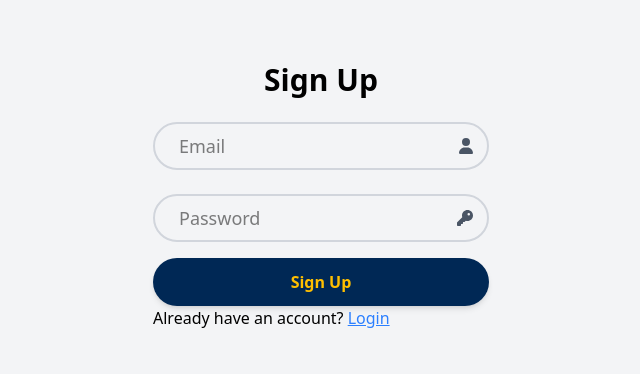
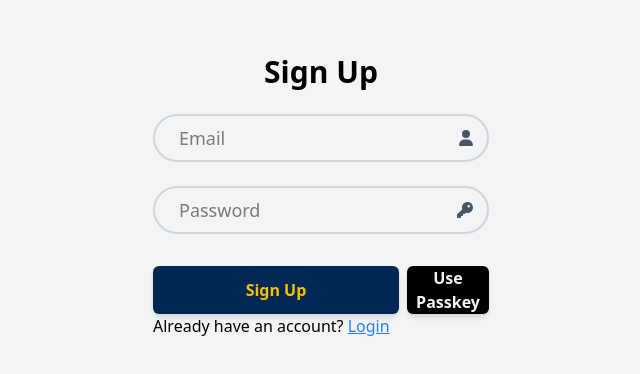
Before and after one commit to UCD-193AB-ws24/Team-20-E2EE, a React (Vite) app in the folder client/: page /signup in a window 1280 px wide. Shown: the part 204-578 px from the top of the page, without its empty margins (319-959 px from the left). Built offline with nearby package versions, Linux system fonts and the light colour scheme; no server answers; what @corbado/react would draw is missing.

Commit message:
Login/ Signup/ PasskeyLogin styles
- Changed Style of pages using UCD colors
- Added Passkey button to Signup

```diff
--- a/client/src/pages/Login.jsx
+++ b/client/src/pages/Login.jsx
@@ -73,16 +73,16 @@ export default function Login() {
 
                         <div className="flex gap-2 mt-4">
                             {/* Login Button */}
-                            <button type="submit" className="flex-3 w-full h-12 bg-[#002855] text-[#FFBF00] font-bold rounded-full shadow-md mt-4 hover:bg-[#0d3e73] transition">
+                            <button type="submit" className="flex-3 w-full h-12 bg-[#002855] text-[#FFBF00] font-bold rounded-md shadow-md mt-4 hover:bg-[#0d3e73] transition">
                                 Login
                             </button>
 
 
                             <button
                                 onClick={passkeyLogin}
-                                className="flex-1 w-full h-12 bg-black text-gray-100 font-semibold rounded-full shadow-md mt-4 hover:bg-[#3d3d3d] transition"
+                                className="flex-1 w-full h-12 bg-black text-gray-100 font-semibold rounded-md shadow-md mt-4 hover:bg-[#3d3d3d] transition"
                             >
-                                Passkey Login
+                                Use Passkey
                             </button>
                         </div>
 
--- a/client/src/pages/PasskeyLogin.jsx
+++ b/client/src/pages/PasskeyLogin.jsx
@@ -15,16 +15,16 @@ export default function Home() {
     }
 
     return (
-        <div className='Auth' style={{ display: 'flex', justifyContent: 'center', marginTop: '20px' }}>
+        <div className='Auth flex flex-col items-center mt-5'>
     <CorbadoAuth
         onLoggedIn={onLoggedIn}
     />
 
     <button
         onClick={emailLogin}
-                className="w-50 h-50 bg-black text-gray-100 font-bold rounded-full shadow-md mt-4 hover:bg-gray-600 transition"
+        className="w-72 p-3 bg-[#002855] text-[#FFBF00] font-bold rounded-md shadow-md mt-4 hover:bg-gray-600 transition"
     >
-                Email Login
+        Login with Email
     </button>
 </div>
     )
--- a/client/src/pages/Signup.jsx
+++ b/client/src/pages/Signup.jsx
@@ -10,6 +10,11 @@ export default function SignUp() {
     const navigate = useNavigate();
     const [error, setError] = useState("");
     const [verificationRequired, setVerificationRequired] = useState(false);
+
+
+    const passkeyLogin = () => {
+        navigate("/passkeylogin")
+    }
 
     const handleSignUp = async (e) => {
         e.preventDefault();
@@ -57,10 +62,19 @@ export default function SignUp() {
                             <FontAwesomeIcon className="absolute right-4 top-1/2 transform -translate-y-1/2 text-gray-600" icon={faKey} />
                         </div>
 
-                        {/* Sign-Up Button */}
-                        <button type="submit" className="flex-3 w-full h-12 bg-[#002855] text-[#FFBF00] font-bold rounded-full shadow-md mt-4 hover:bg-[#0d3e73] transition">
-                            Sign Up
-                        </button>
+                        <div className="flex gap-2 mt-4">
+                            {/* Sign-Up Button */}
+                            <button type="submit" className="flex-3 w-full h-12 bg-[#002855] text-[#FFBF00] font-bold rounded-md shadow-md mt-4 hover:bg-[#0d3e73] transition">
+                                Sign Up
+                            </button>
+
+                            <button
+                                onClick={passkeyLogin}
+                                className="flex-1 w-full h-12 bg-black text-gray-100 font-semibold rounded-md shadow-md mt-4 hover:bg-[#3d3d3d] transition"
+                            >
+                                Use Passkey
+                            </button>
+                        </div>
 
                         {/* Login Link */}
                         <span>Already have an account? <Link to="/login" className="text-blue-500 underline">Login</Link></span>
```
Lines whose indentation alone changed are shown as unchanged.
